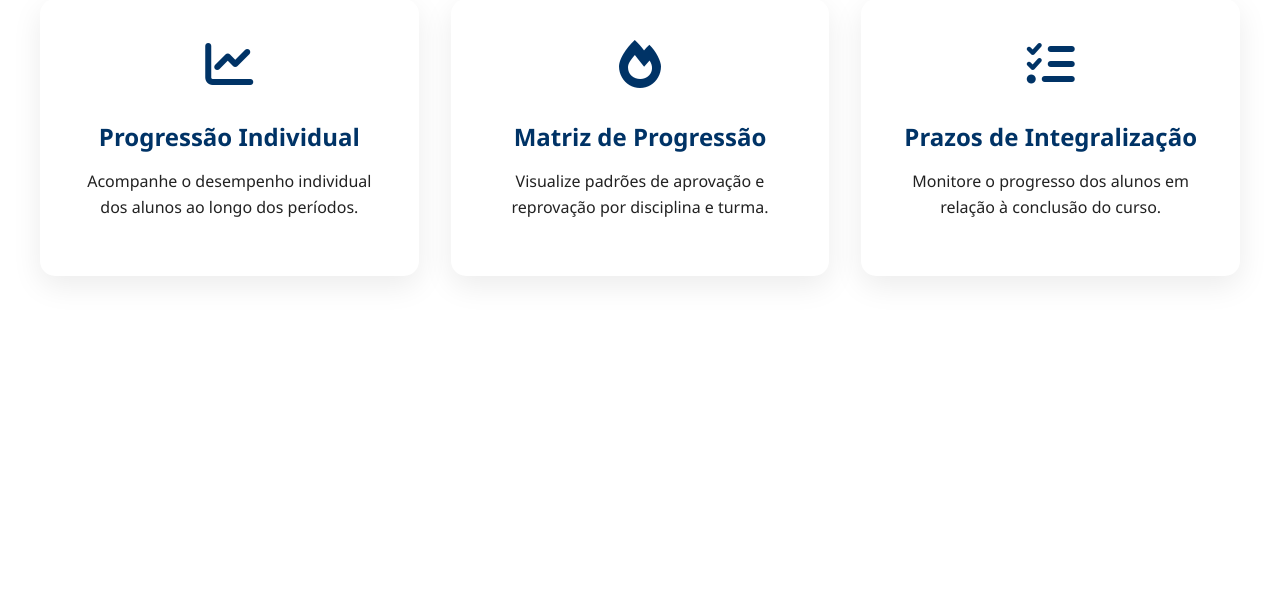
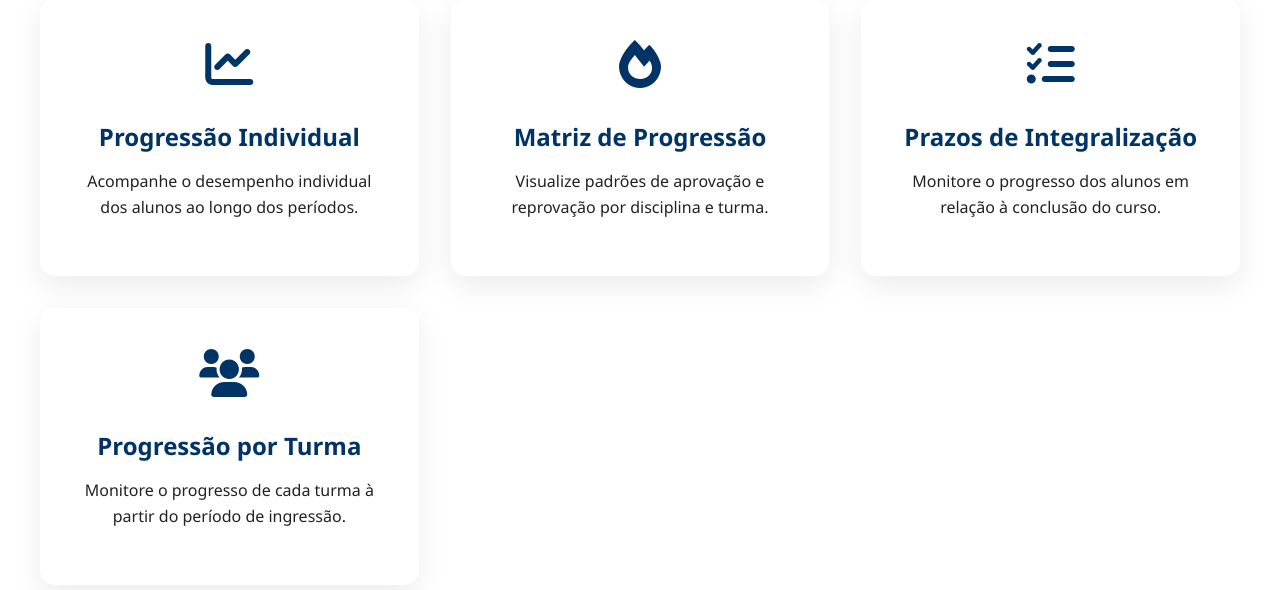
Before and after one commit to luccabcarvalho/Projeto-PRADIG-2025, a Django app: page /visualizacoes/ in a window 1280 px wide. Shown: the part 210-800 px from the top of the page. Run offline with Django 5.2, Linux system fonts and the light colour scheme.

Commit message:
Adicionando o botão "Progressão de Turma" na home
Vide título

```diff
--- a/sistemaDeAnaliseAcademicaUnirio/visualizacoes/templates/home.html
+++ b/sistemaDeAnaliseAcademicaUnirio/visualizacoes/templates/home.html
@@ -31,6 +31,16 @@
         <h3 class="feature-title" style="font-size:1.5rem;font-weight:600;margin-bottom:1rem;">Prazos de Integralização</h3>
         <p class="feature-description" style="color:#222;line-height:1.6;margin-bottom:1.5rem;">
             Monitore o progresso dos alunos em relação à conclusão do curso.
+        </p>
+    </a>
+    </a>
+        <a href="{% url 'progressao_turma' %}" class="feature-card" data-visualizacao="progressao_turma" style="background:#fff;border-radius:15px;padding:2rem;text-align:center;box-shadow:0 10px 30px rgba(0,0,0,0.08);text-decoration:none;color:#003366;">
+        <div class="feature-icon" style="font-size:3rem;margin-bottom:1rem;color:#003366;">
+            <i class="fas fa-users"></i>
+        </div>
+        <h3 class="feature-title" style="font-size:1.5rem;font-weight:600;margin-bottom:1rem;">Progressão por Turma</h3>
+        <p class="feature-description" style="color:#222;line-height:1.6;margin-bottom:1.5rem;">
+            Monitore o progresso de cada turma à partir do período de ingressão.
         </p>
     </a>
 </div>
```
